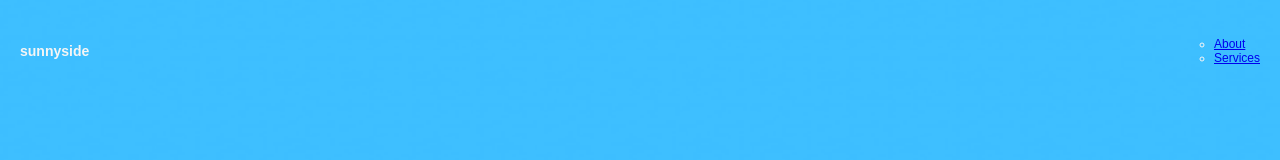
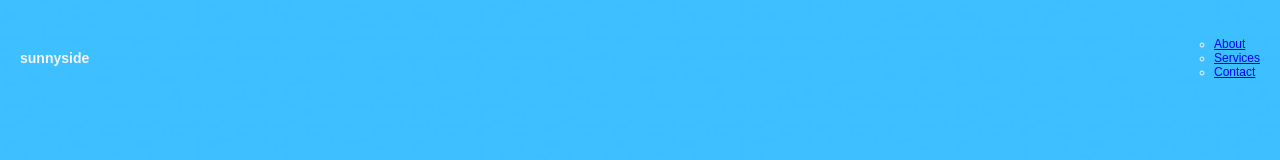
Before and after one commit to sarijry/sunnyside, a plain HTML site: page index.html in a window 1280 px wide. Shown: the top 160 px of the page. Drawn offline with Linux system fonts and the light colour scheme.

Commit message:
añadir link contact

```diff
--- a/index.html
+++ b/index.html
@@ -26,7 +26,7 @@
           <ul>
             <li><a href="#about">About</a></li>
             <li><a href="#services">Services</a></li>
-            <!--<li><a href="#</li>-->
+            <li><a href="#contact">Contact</a></li>
           </ul>
         </div>
       </div>
```
